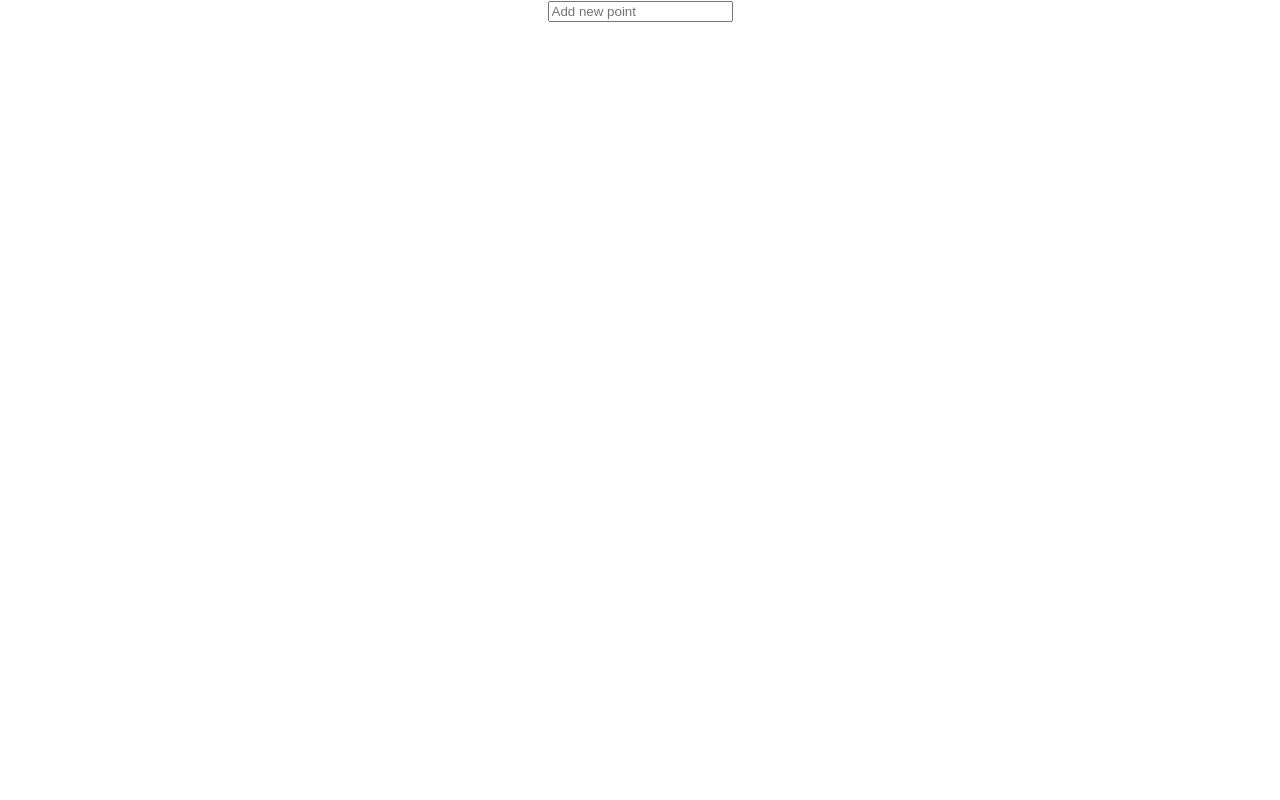
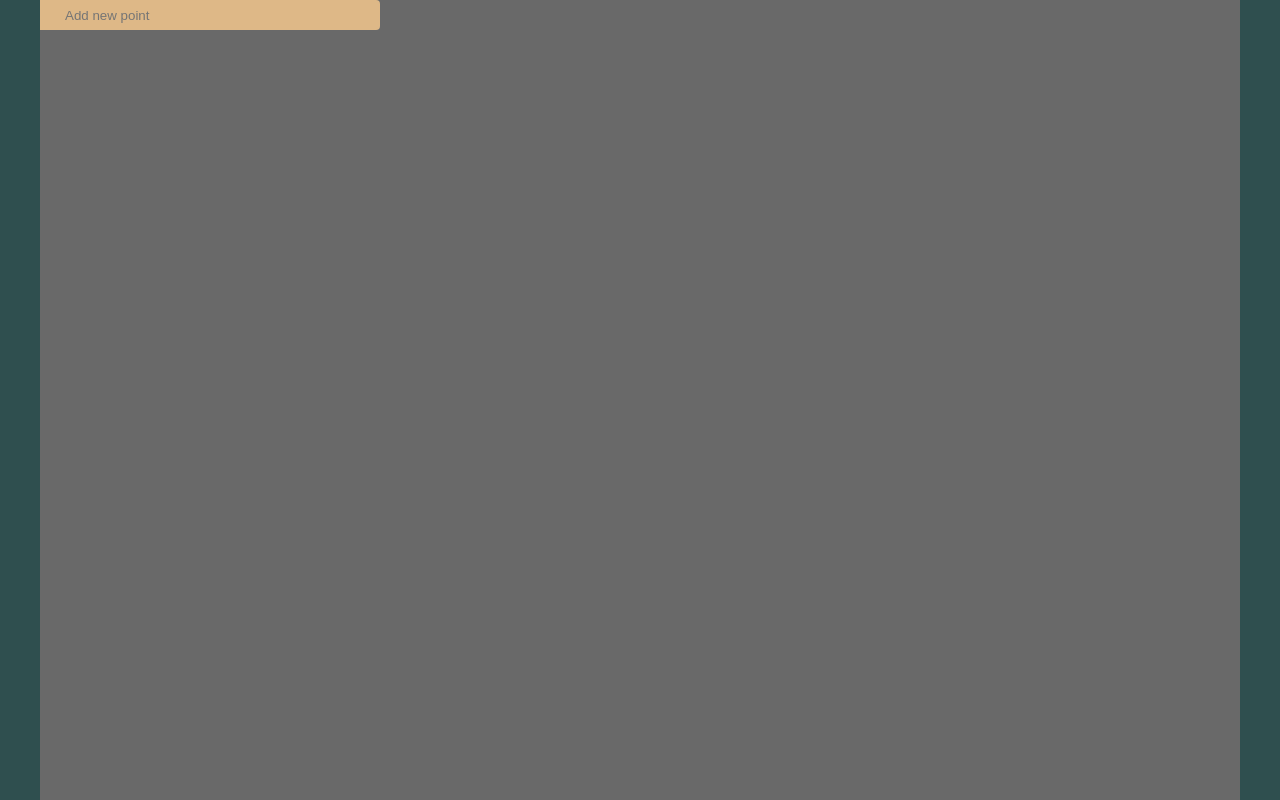
Before and after one commit to michaelivonin/trip-editor, a React (Create React App) app: page / in a window 1280 px wide. Built offline with nearby package versions, Linux system fonts and the light colour scheme.

Commit message:
Some style added

```diff
--- a/src/App.css
+++ /dev/null
@@ -1,33 +0,0 @@
-.App {
-  text-align: center;
-}
-
-.App-logo {
-  animation: App-logo-spin infinite 20s linear;
-  height: 40vmin;
-  pointer-events: none;
-}
-
-.App-header {
-  background-color: #282c34;
-  min-height: 100vh;
-  display: flex;
-  flex-direction: column;
-  align-items: center;
-  justify-content: center;
-  font-size: calc(10px + 2vmin);
-  color: white;
-}
-
-.App-link {
-  color: #61dafb;
-}
-
-@keyframes App-logo-spin {
-  from {
-    transform: rotate(0deg);
-  }
-  to {
-    transform: rotate(360deg);
-  }
-}
--- a/src/App.js
+++ b/src/App.js
@@ -11,7 +11,6 @@ class App extends React.Component {
     this.deletePlace = this.deletePlace.bind(this);
     this.state = {
       places: [],
-      pointCount: 1,
       point: '',
     };
   }
@@ -24,24 +23,21 @@ class App extends React.Component {
 
   handleSubmit() {
     if (!this.state.point.length) return;
-    let count = this.state.pointCount;
     const newPoint = {
       address: this.state.point,
-      count: count,
     };
     this.setState({
       places: this.state.places.concat(newPoint),
-      pointCount: ++count,
       point: '',
     });
   }
 
   deletePlace(index) {
-    const places = this.state.places.filter(place => place.address !== index);
-    let count = this.state.pointCount;
+    const places = this.state.places.filter(place => {
+      return place.address !== index
+    });
     this.setState({
       places: places,
-      pointCount: --count,
     });
   }
 
--- a/src/App.sass
+++ b/src/App.sass
@@ -1 +1,5 @@
-@import "./App.css"
+.App
+  background-color: dimgrey
+  max-width: 1200px
+  height: 100vh
+  margin: 0 auto
--- a/src/components/Input/Input.js
+++ b/src/components/Input/Input.js
@@ -18,18 +18,14 @@ class Input extends React.Component {
   }
 
   render() {
-    const className = this.props.className;
-    const placeholder = this.props.placeholder;
-    const value = this.props.value;
-
     return (
       <form onSubmit={this.handleSubmit}>
         <label>
           <input
-            className={className}
+            className={this.props.className}
             type="text"
-            placeholder={placeholder}
-            value={value}
+            placeholder={this.props.placeholder}
+            value={this.props.value}
             onChange={this.handleChange}
           />
         </label>
--- a/src/components/Input/Input.sass
+++ b/src/components/Input/Input.sass
@@ -0,0 +1,11 @@
+.App
+  &__input
+    background-color: burlywood
+    width: 290px
+    height: 30px
+    padding: 0 25px
+    border: none
+    border-radius: 0 4px 4px 0
+    &:focus
+      outline: none
+      background-color: bisque
--- a/src/components/Places/Places.js
+++ b/src/components/Places/Places.js
@@ -12,15 +12,18 @@ class Places extends React.Component {
   }
 
   render() {
-    const className = this.props.className;
     const places = this.props.places;
 
     return (
-      <ol className={className}>
+      <ol className={this.props.className}>
         {places.map(place => (
-          <li key={place.address}>
+          <li
+            className="App__places-item"
+            key={place.address}
+          >
             {place.address}
             <button
+              className="App__places-button"
               key={place.address}
               onClick={() => this.deletePlace(place.address)}
             >
--- a/src/components/Places/Places.sass
+++ b/src/components/Places/Places.sass
@@ -0,0 +1,23 @@
+.App
+  &__places
+    display: inline-block
+
+  &__places-item
+    color: whitesmoke
+    width: 300px
+    line-height: 24px
+    margin-bottom: 10px
+
+  &__places-button
+    background-color: transparent
+    color: firebrick
+    font-size: 16px
+    border: none
+    float: right
+    &:hover
+      cursor: pointer
+      color: red
+    &:active
+      outline: none
+      position: relative
+      top: 1px
--- a/src/index.css
+++ b/src/index.css
@@ -7,6 +7,7 @@ body {
     sans-serif;
   -webkit-font-smoothing: antialiased;
   -moz-osx-font-smoothing: grayscale;
+  background-color: darkslategrey
 }
 
 code {
--- a/src/index.js
+++ b/src/index.js
@@ -1,6 +1,6 @@
 import React from 'react';
 import ReactDOM from 'react-dom';
-import './index.css';
+import './index.sass';
 import App from './App';
 import * as serviceWorker from './serviceWorker';
 
```
Also changed, not shown: 1 other file (tests, documents, lock files or other folders).
